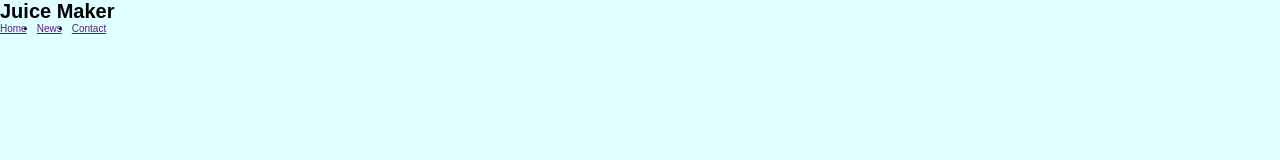
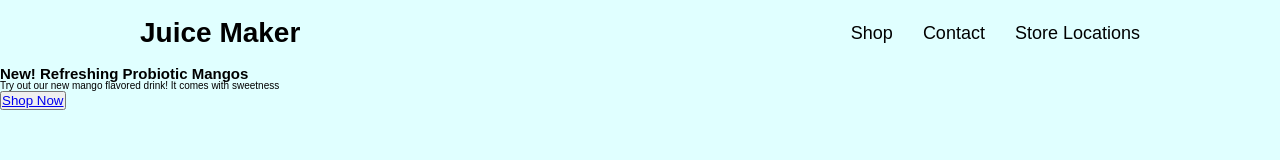
Before and after one commit to SamCodesK/Juice_Web, a plain HTML site: page index.html in a window 1280 px wide. Drawn offline with Linux system fonts and the light colour scheme.

Commit message:
include some new css properties

```diff
--- a/index.html
+++ b/index.html
@@ -7,17 +7,29 @@
     <title>Juice Web</title>
 </head>
 <body>
-    <header grid grid--2--cols>
-        <h1>
+    <header>
+        <h1 class="header-h1">
             Juice Maker
         </h1>
         <nav>
             <ul class="header-ul">
-                <li><a href="">Home</a></li>
-                <li><a href="">News</a></li>
+                <li><a href="">Shop</a></li>
                 <li><a href="">Contact</a></li>
+                <li><a href="">Store Locations</a></li>
             </ul>
         </nav>
     </header>
+
+    <main>
+        <section>
+            <div class="container">
+                <h1>New! Refreshing Probiotic Mangos</h1>
+                <p>Try out our new mango flavored drink! It comes with sweetness</p>
+                <button><a href="#">Shop Now</a></button>
+
+            </div>
+        </section>
+
+    </main>
 </body>
 </html>
--- a/styles.css
+++ b/styles.css
@@ -11,6 +11,7 @@ html {
 body {
     font-family: sans-serif;
     background-color: lightcyan;
+    line-height: 1;
 }
 
 .grid {
@@ -21,8 +22,28 @@ body {
     grid-template-columns: 1fr 1fr;
 }
 
+header {
+    display: flex;
+    justify-content: space-between;
+    align-items: center;
+    height: 6.6rem;
+    padding: 0 14rem;
+}
+
+.header-h1 {
+    font-size: 2.8rem;
+
+}
+
 
 .header-ul {
     display: flex;
-    gap: 1rem;
+    gap: 3rem;
+    list-style: none;
 }
+
+.header-ul a {
+    text-decoration: none;
+    font-size: 1.8rem;
+    color: black;
+}
```
